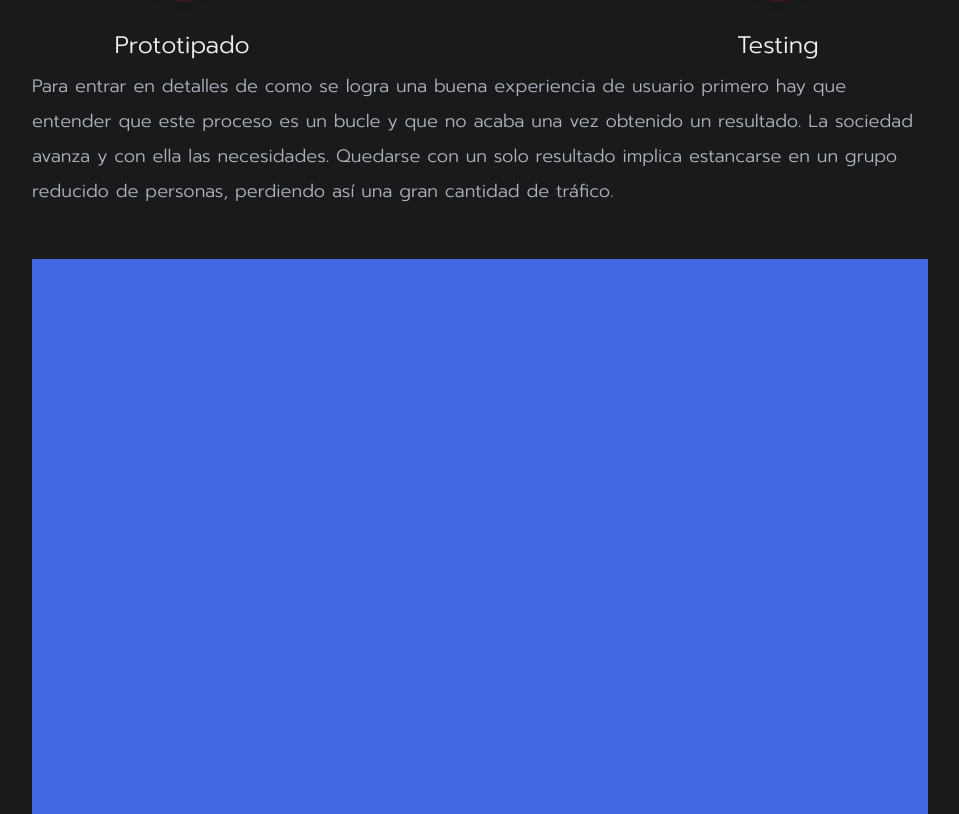
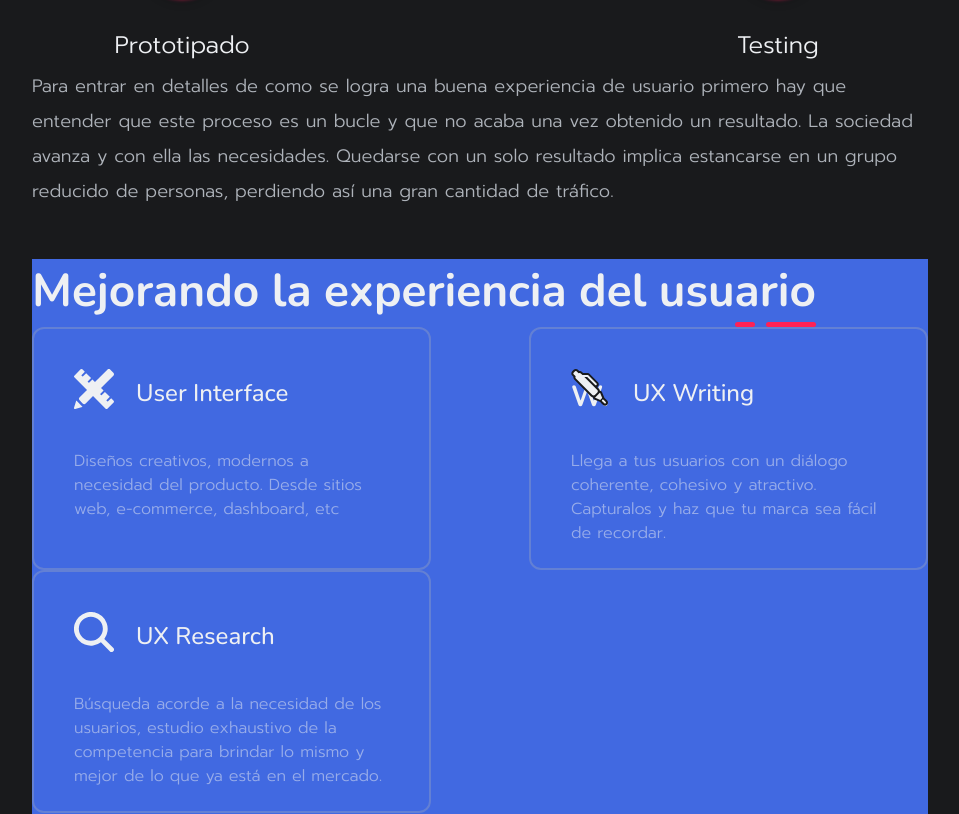
Before and after one commit to mocilnikcarlos/catquantun.vite, a React (Vite) app: page / in a window 1280 px wide. Shown: the part 1591-2405 px from the top of the page, without its empty margins (160-1119 px from the left). Built offline with nearby package versions, Linux system fonts and the light colour scheme.

Commit message:
chore(Root): Added cards in section and title section

```diff
--- a/src/pages/home/GettingBetterUx.jsx
+++ b/src/pages/home/GettingBetterUx.jsx
@@ -1,9 +1,33 @@
+import Design from "../../assets/svg/Design";
+import Pen from "../../assets/svg/Pen";
+import Search from "../../assets/svg/Search";
+import CardLines from "../../components/cards/CardLines";
+import { TitleWeb2 } from "../../components/common/TitleWeb";
 import "./GettingBetterUx.scss";
 
 const GettingBetterUx = () => {
   return (
     <section className="box-section section-better-ux">
-      <article className="box-article article-better-ux"></article>
+      <article className="box-article article-better-ux">
+        <TitleWeb2 placeholder="Mejorando la experiencia del usuario" />
+        <div className="content-cards-better-ux">
+          <CardLines
+            element={<Design />}
+            title="User Interface"
+            text="Diseños creativos, modernos a necesidad del producto. Desde sitios web, e-commerce, dashboard, etc"
+          />
+          <CardLines
+            element={<Pen />}
+            title="UX Writing"
+            text="Llega a tus usuarios con un diálogo coherente, cohesivo y atractivo. Capturalos y haz que tu marca sea fácil de recordar."
+          />
+          <CardLines
+            element={<Search />}
+            title="UX Research"
+            text="Búsqueda acorde a la necesidad de los usuarios, estudio exhaustivo de la competencia para brindar lo mismo y mejor de lo que ya está en el mercado."
+          />
+        </div>
+      </article>
     </section>
   );
 };
--- a/src/pages/home/GettingBetterUx.scss
+++ b/src/pages/home/GettingBetterUx.scss
@@ -8,3 +8,16 @@
     background-color: royalblue;
     min-height: 100vh;
 }
+
+.content-cards-better-ux {
+    display: flex;
+    flex-direction: row;
+    flex-wrap: wrap;
+    justify-content: space-between;
+    width: 100%;
+    height: 274px;
+
+    & :nth-child(2){
+        align-self: flex-end;
+    }
+}
```
